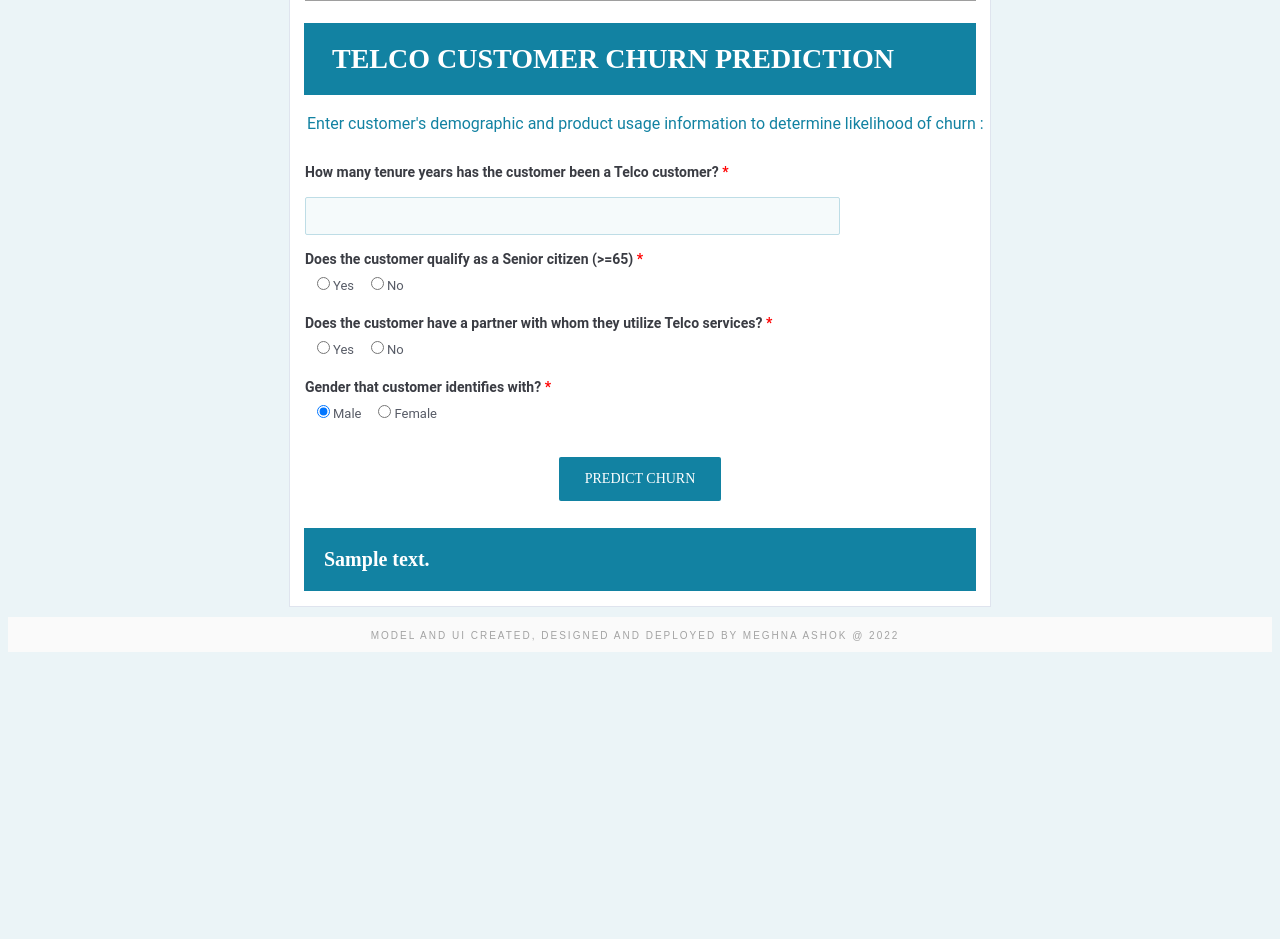
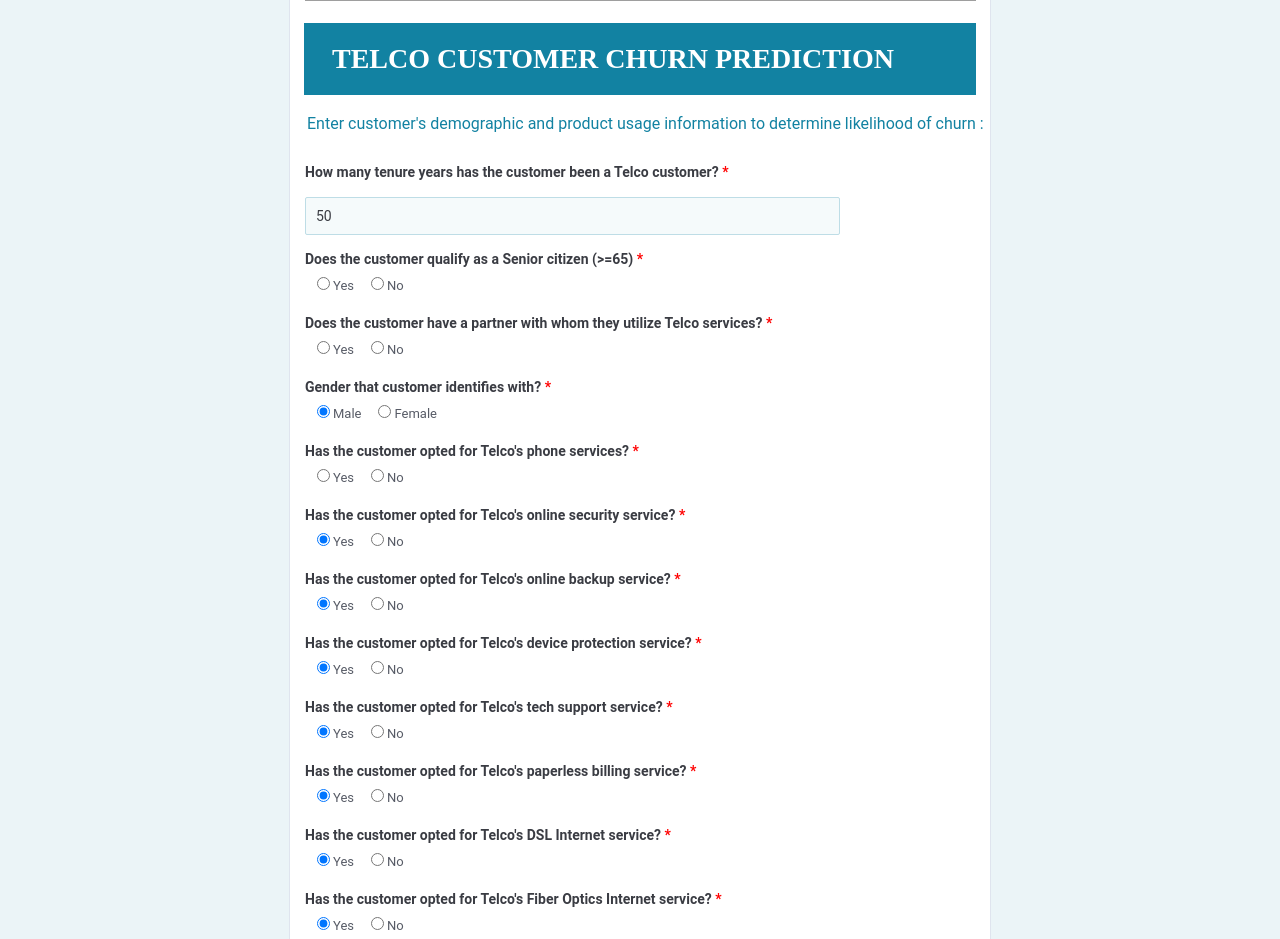
Before and after one commit to megz2312/Telco-Deployment, a Python web app: template templates/index.html in a window 1280 px wide. Shown: the part 526-1465 px from the top of the page. Before the commit the page ends 1178 px from the top, so only its background shows below. Run offline with Jinja, Linux system fonts and the light colour scheme; the template is opened without the code that fills it: most values are stand-ins (such as "Sample title", 1, 10 or a date in 2020); grey boxes are pictures that could not be loaded.

Commit message:
Update index.html

```diff
--- a/templates/index.html
+++ b/templates/index.html
@@ -235,7 +235,7 @@
 	border-radius: 2px;
 	text-align: center;
     font-family:'Roboto Slab',serif;
-	font-size: 14px;
+	font-size: 17px;
 	font-weight: normal;
 	min-width: 20%;
     padding: 14px 26px;
@@ -318,7 +318,7 @@
 img.ddd {
     width: 98%;
     padding-top: 15px;
-    height: 145%;
+    height: 55%;
 }
 
 table.inline_grid.choices {
@@ -366,7 +366,7 @@
     <a class="item_anchor" name="ItemAnchor6"></a>
     <label class="question top_question" for="RESULT_TextField-6">How many tenure years has the customer been a Telco customer?&nbsp;<b class="icon_required" style="color:#F00">*</b></label><br/><br/>
 
-    <input type="text" name="RESULT_TextField-6" class="text_field" id="RESULT_TextField-6"  size="60" />
+    <input type="text" name="RESULT_TextField-6" class="text_field" id="RESULT_TextField-6"  size="60" value="50" />
 </div>
 
 <div class="clear"></div>
@@ -375,7 +375,7 @@
 <a class="item_anchor" name="ItemAnchor4"></a>
 <span class="question top_question">Does the customer qualify as a Senior citizen (>=65)&nbsp;<b class="icon_required" style="color:#F00">*</b></span>
 <table class="inline_grid choices">
-<tr><td><input type="radio" name="RESULT_RadioButton-4" class="multiple_choice" id="RESULT_RadioButton-4_0" value="0" /><label for="RESULT_RadioButton-4_0">Yes</label><td><input type="radio" name="RESULT_RadioButton-4" class="multiple_choice" id="RESULT_RadioButton-4_1" value="1" /><label for="RESULT_RadioButton-4_1">No</label></tr>
+<tr><td><input type="radio" name="RESULT_RadioButton-4" class="multiple_choice" id="RESULT_RadioButton-4_0" value="1" /><label for="RESULT_RadioButton-4_0">Yes</label><td><input type="radio" name="RESULT_RadioButton-4" class="multiple_choice" id="RESULT_RadioButton-4_1" value="0" /><label for="RESULT_RadioButton-4_1">No</label></tr>
 </table>
 </div>
 
@@ -385,7 +385,7 @@
 <a class="item_anchor" name="ItemAnchor5"></a>
 <span class="question top_question">Does the customer have a partner with whom they utilize Telco services?&nbsp;<b class="icon_required" style="color:#F00">*</b></span>
 <table class="inline_grid choices">
-<tr><td><input type="radio" name="RESULT_RadioButton-5" class="multiple_choice" id="RESULT_RadioButton-5_0" value="0" /><label for="RESULT_RadioButton-5_0">Yes</label><td><input type="radio" name="RESULT_RadioButton-5" class="multiple_choice" id="RESULT_RadioButton-5_1" value="1" /><label for="RESULT_RadioButton-5_1">No</label></tr>
+<tr><td><input type="radio" name="RESULT_RadioButton-5" class="multiple_choice" id="RESULT_RadioButton-5_0" value="1" /><label for="RESULT_RadioButton-5_0">Yes</label><td><input type="radio" name="RESULT_RadioButton-5" class="multiple_choice" id="RESULT_RadioButton-5_1" value="0" /><label for="RESULT_RadioButton-5_1">No</label></tr>
 </table>
 </div>
 
@@ -395,11 +395,93 @@
     <a class="item_anchor" name="ItemAnchor3"></a>
     <span class="question top_question">Gender that customer identifies with?&nbsp;<b class="icon_required" style="color:#F00">*</b></span>
     <table class="inline_grid choices">
-    <tr><td><input type="radio" name="RESULT_RadioButton-3" class="multiple_choice" id="RESULT_RadioButton-3_0" value="0" checked /><label for="RESULT_RadioButton-3_0">Male</label><td><input type="radio" name="RESULT_RadioButton-3" class="multiple_choice" id="RESULT_RadioButton-3_1" value="1" /><label for="RESULT_RadioButton-3_1">Female</label></tr>
+    <tr><td><input type="radio" name="RESULT_RadioButton-3" class="multiple_choice" id="RESULT_RadioButton-3_0" value="1" checked /><label for="RESULT_RadioButton-3_0">Male</label><td><input type="radio" name="RESULT_RadioButton-3" class="multiple_choice" id="RESULT_RadioButton-3_1" value="0" /><label for="RESULT_RadioButton-3_1">Female</label></tr>
     </table>
     </div>
 
+
 <div class="clear"></div>
+
+<div id="q64" class="q required">
+<a class="item_anchor" name="ItemAnchor7"></a>
+<span class="question top_question">Has the customer opted for Telco's phone services?&nbsp;<b class="icon_required" style="color:#F00">*</b></span>
+<table class="inline_grid choices">
+<tr><td><input type="radio" name="RESULT_RadioButton-7" class="multiple_choice" id="RESULT_RadioButton-7_0" value="1" /><label for="RESULT_RadioButton-7_0">Yes</label><td><input type="radio" name="RESULT_RadioButton-7" class="multiple_choice" id="RESULT_RadioButton-7_1" value="0" /><label for="RESULT_RadioButton-7_1">No</label></tr>
+</table>
+</div>
+
+<div class="clear"></div>
+
+<div id="q65" class="q required">
+<a class="item_anchor" name="ItemAnchor8"></a>
+<span class="question top_question">Has the customer opted for Telco's online security service?&nbsp;<b class="icon_required" style="color:#F00">*</b></span>
+<table class="inline_grid choices">
+<tr><td><input type="radio" name="RESULT_RadioButton-8" class="multiple_choice" id="RESULT_RadioButton-8_0" value="1" checked /><label for="RESULT_RadioButton-8_0">Yes</label><td><input type="radio" name="RESULT_RadioButton-8" class="multiple_choice" id="RESULT_RadioButton-8_1" value="0" /><label for="RESULT_RadioButton-8_1">No</label></tr>
+</table>
+</div>
+
+<div class="clear"></div>
+
+<div id="q66" class="q required">
+<a class="item_anchor" name="ItemAnchor9"></a>
+<span class="question top_question">Has the customer opted for Telco's online backup service?&nbsp;<b class="icon_required" style="color:#F00">*</b></span>
+<table class="inline_grid choices">
+<tr><td><input type="radio" name="RESULT_RadioButton-9" class="multiple_choice" id="RESULT_RadioButton-9_0" value="1" checked /><label for="RESULT_RadioButton-9_0">Yes</label><td><input type="radio" name="RESULT_RadioButton-9" class="multiple_choice" id="RESULT_RadioButton-9_1" value="0" /><label for="RESULT_RadioButton-9_1">No</label></tr>
+</table>
+</div>
+
+<div class="clear"></div>
+
+<div id="q67" class="q required">
+<a class="item_anchor" name="ItemAnchor10"></a>
+<span class="question top_question">Has the customer opted for Telco's device protection&nbsp;service?&nbsp;<b class="icon_required" style="color:#F00">*</b></span>
+<table class="inline_grid choices">
+<tr><td><input type="radio" name="RESULT_RadioButton-10" class="multiple_choice" id="RESULT_RadioButton-10_0" value="1" checked /><label for="RESULT_RadioButton-10_0">Yes</label><td><input type="radio" name="RESULT_RadioButton-10" class="multiple_choice" id="RESULT_RadioButton-10_1" value="0" /><label for="RESULT_RadioButton-10_1">No</label></tr>
+</table>
+</div>
+
+<div class="clear"></div>
+
+<div id="q68" class="q required">
+<a class="item_anchor" name="ItemAnchor11"></a>
+<span class="question top_question">Has the customer opted for Telco's tech support service?&nbsp;<b class="icon_required" style="color:#F00">*</b></span>
+<table class="inline_grid choices">
+<tr><td><input type="radio" name="RESULT_RadioButton-11" class="multiple_choice" id="RESULT_RadioButton-11_0" value="1" checked /><label for="RESULT_RadioButton-11_0">Yes</label><td><input type="radio" name="RESULT_RadioButton-11" class="multiple_choice" id="RESULT_RadioButton-11_1" value="0" /><label for="RESULT_RadioButton-11_1">No</label></tr>
+</table>
+</div>
+
+<div class="clear"></div>
+
+<div id="q69" class="q required">
+<a class="item_anchor" name="ItemAnchor12"></a>
+<span class="question top_question">Has the customer opted for Telco's paperless billing service?&nbsp;<b class="icon_required" style="color:#F00">*</b></span>
+<table class="inline_grid choices">
+<tr><td><input type="radio" name="RESULT_RadioButton-12" class="multiple_choice" id="RESULT_RadioButton-12_0" value="1" checked /><label for="RESULT_RadioButton-12_0">Yes</label><td><input type="radio" name="RESULT_RadioButton-12" class="multiple_choice" id="RESULT_RadioButton-12_1" value="0" /><label for="RESULT_RadioButton-12_1">No</label></tr>
+</table>
+</div>
+
+<div class="clear"></div>
+
+<div id="q70" class="q required">
+<a class="item_anchor" name="ItemAnchor13"></a>
+<span class="question top_question">Has the customer opted for Telco's DSL Internet service?&nbsp;<b class="icon_required" style="color:#F00">*</b></span>
+<table class="inline_grid choices">
+<tr><td><input type="radio" name="RESULT_RadioButton-13" class="multiple_choice" id="RESULT_RadioButton-13_0" value="1" checked /><label for="RESULT_RadioButton-13_0">Yes</label><td><input type="radio" name="RESULT_RadioButton-13" class="multiple_choice" id="RESULT_RadioButton-13_1" value="0" /><label for="RESULT_RadioButton-13_1">No</label></tr>
+</table>
+</div>
+
+<div class="clear"></div>
+
+<div id="q71" class="q required">
+<a class="item_anchor" name="ItemAnchor14"></a>
+<span class="question top_question">Has the customer opted for Telco's Fiber Optics Internet service?&nbsp;<b class="icon_required" style="color:#F00">*</b></span>
+<table class="inline_grid choices">
+<tr><td><input type="radio" name="RESULT_RadioButton-14" class="multiple_choice" id="RESULT_RadioButton-14_0" value="1" checked /><label for="RESULT_RadioButton-14_0">Yes</label><td><input type="radio" name="RESULT_RadioButton-14" class="multiple_choice" id="RESULT_RadioButton-14_1" value="0" /><label for="RESULT_RadioButton-14_1">No</label></tr>
+</table>
+</div>
+
+<div class="clear"></div>
+
 
 <div class="outside_container">
 <!--     <div class="buttons_reverse"><input type="submit" name="Submit" value="Make Prediction" class="submit_button" id="FSsubmit" /></div> -->
@@ -411,7 +493,7 @@
 
 <div id="q73" class="q full_width">
 <a class="item_anchor" name="ItemAnchor15"></a>
-<div class="segment_header" style="width:auto;text-align:Left;"><h1 style="font-size:20px;font-family:'Roboto Slab',serif;padding:20px 1em ;">{{ prediction_text }}</h1></div>
+<div class="segment_header" style="width:auto;text-align:center;"><h1 style="font-size:16px;font-family:'Roboto Slab',serif;padding:20px 1em ;">{{ prediction_text }}</h1></div>
 </div>
 
 <!-- <div id="q79" class="q full_width">
```
